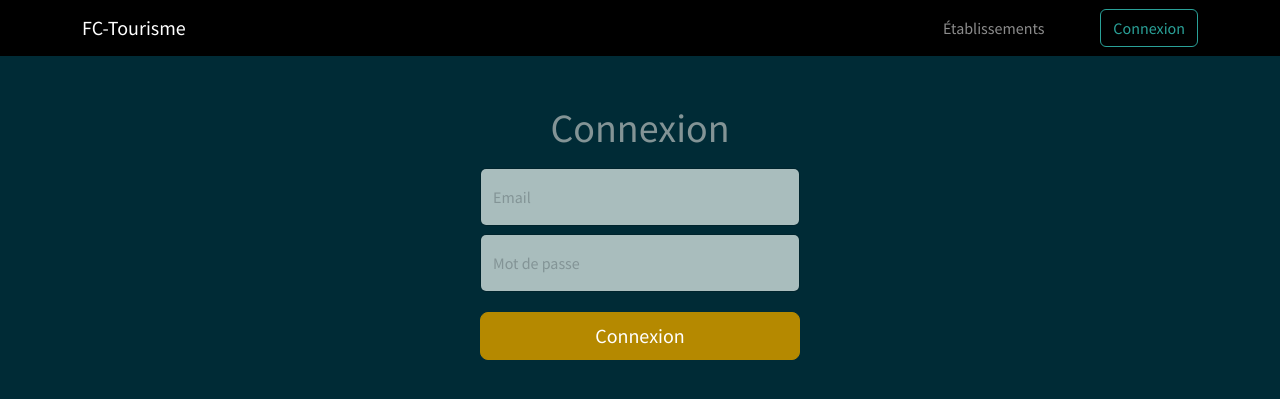
After one commit to liamgnb/FC-Tourisme, a Symfony app: template templates/security/index.html.twig in a window 1280 px wide. The commit adds this page. Shown: the top 399 px of the page. Run offline with Twig, Linux system fonts and the light colour scheme; the template is opened without the code that fills it, so the values that code supplies are empty; some libraries are stand-ins or nearby versions.

Commit message:
Se connecter

```diff
--- a/config/routes.yaml
+++ b/config/routes.yaml
@@ -1,3 +1,6 @@
 controllers:
     resource: ../src/Controller/
     type: attribute
+app_logout:
+    path: /logout
+    methods: GET
--- a/src/DataFixtures/UserFixtures.php
+++ b/src/DataFixtures/UserFixtures.php
@@ -34,7 +34,7 @@ class UserFixtures extends Fixture
                 ->setPrenom($faker->lastName)
                 ->setNom($faker->firstName)
                 ->setEmail($faker->email)
-                ->setCreatedAt(new \DateTime())
+                ->setCreatedAt($faker->dateTimeBetween('-6 month'))
                 ->setActif($faker->boolean(90))
                 ->setRoles([$this->roles[$faker->numberBetween(0,2)]]);
 
@@ -43,7 +43,7 @@ class UserFixtures extends Fixture
             // AJOUTER MOT DE PASSE
             $hashedPassword = $this->passwordHasher->hashPassword(
                 $user,
-                $faker->password
+                "secret"
             );
             $user->setPassword($hashedPassword);
 
--- a/templates/partials/_nav_bar.html.twig
+++ b/templates/partials/_nav_bar.html.twig
@@ -6,9 +6,25 @@
         <a class="navbar-brand" href="{{ path('app_home') }}">FC-Tourisme</a>
         <div class="collapse navbar-collapse justify-content-md-end" id="navbarToggler">
             <ul class="navbar-nav">
-                <li class="nav-item">
+                <li class="nav-item ">
                     <a class="nav-link" href="{{ path('app_etablissements') }}">Établissements</a>
                 </li>
+            </ul>
+            <ul class="navbar-nav ms-5">
+                {% if app.user is null %}
+                    <li class="nav-item">
+                        <a class="btn btn-outline-success" href="{{ path('app_login') }}">Connexion</a>
+                    </li>
+                {% else %}
+                    <li class="nav-item dropdown">
+                        <button class="btn btn-dark dropdown-toggle" data-bs-toggle="dropdown" aria-expanded="false">
+                            {{ app.user.nom|upper }} {{ app.user.prenom|capitalize }}
+                        </button>
+                        <ul class="dropdown-menu dropdown-menu-dark">
+                            <li><a class="dropdown-item" href="{{ path('app_logout') }}">Déconnexion</a></li>
+                        </ul>
+                    </li>
+                {% endif %}
             </ul>
         </div>
     </div>
--- /dev/null
+++ b/templates/security/index.html.twig
@@ -0,0 +1,35 @@
+{% extends 'base.html.twig' %}
+
+{% block title %}Connexion{% endblock %}
+
+{% block body %}
+    <div class="text-center mt-5">
+        <main class="form-signin w-25 m-auto">
+            <form  action="{{ path('app_login') }}" method="post">
+                <h1 class="h1 mb-3 fw-normal">Connexion</h1>
+
+                <div class="form-floating mb-2">
+                    <input type="text" class="form-control" id="floatingInput" placeholder="username" name="_username" value="{{ last_username }}">
+                    <label for="floatingInput">Email</label>
+                </div>
+                <div class="form-floating mb-1">
+                    <input type="password" class="form-control" id="floatingPassword" placeholder="password" name="_password">
+                    <label for="floatingPassword">Mot de passe</label>
+                </div>
+
+                {# If you want to control the URL the user is redirected to on success
+                <input type="hidden" name="_target_path" value="/account"> #}
+
+                {% if error %}
+                    <div class="alert alert-danger rounded rounded-5 w-75 mx-auto mt-2" role="alert">
+                        <div class="text-center">
+                            {{ error.messageKey|trans(error.messageData, 'security') }}
+                        </div>
+                    </div>
+                {% endif %}
+
+                <button class="w-100 btn btn-lg btn-primary mt-3" type="submit">Connexion</button>
+            </form>
+        </main>
+    </div>
+{% endblock %}
```
Also changed, not shown: src/Controller/SecurityController.php (added, +31 -0 lines), src/Security/UserChecker.php (added, +31 -0 lines), 1 other file.
